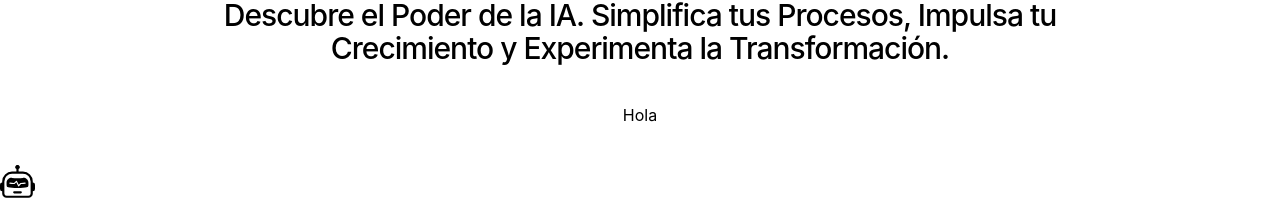
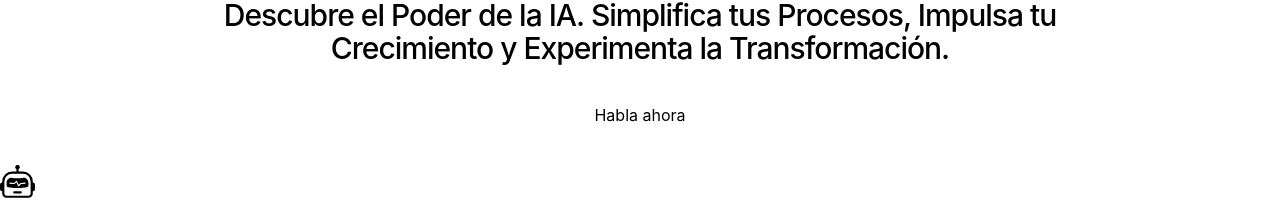
Before and after one commit to Adorp94/heyay_labs, a React (Vite) app: page / in a window 1280 px wide. Shown: the part 422-627 px from the top of the page. Built offline with nearby package versions, Linux system fonts and the light colour scheme.

Commit message:
modified:   src/App.jsx 	modified:   src/App.jsx 	deleted:    src/prueba.css 	modified:   src/styles.css
Queda ya listo el diseño de la v1.0. Falta ahora agregar la forma.

```diff
--- a/src/App.jsx
+++ b/src/App.jsx
@@ -109,7 +109,7 @@ function App() {
                 </div>
               </h2>
 
-              <button className="">Hola</button>
+              <button className="">Habla ahora</button>
 
               <div
                 style={{ margin: "10px auto" }}
```
